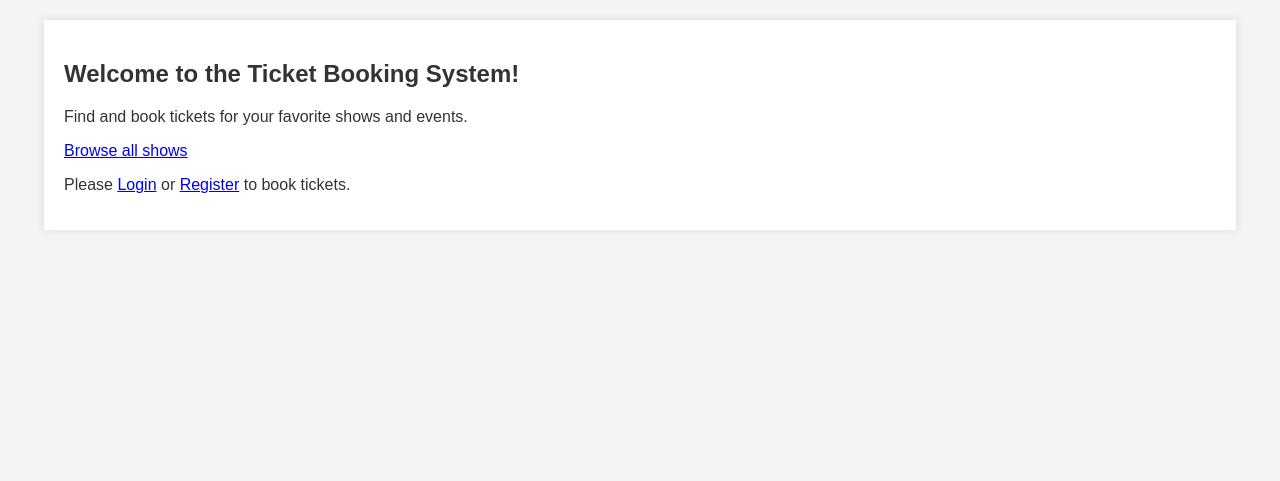
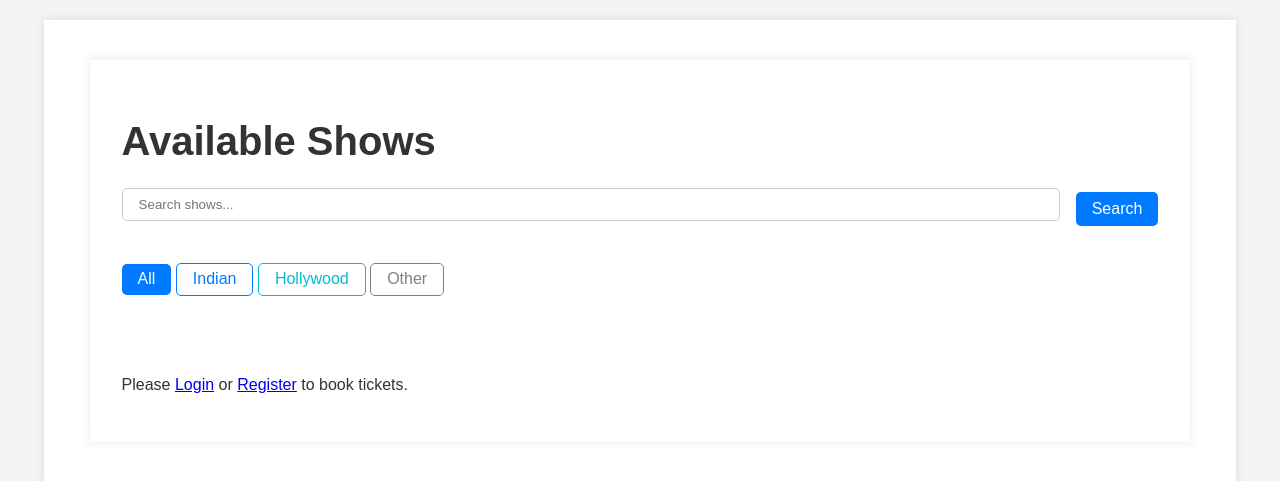
Before and after one commit to Ramharsh-aidev/ticket-booking-app, a Django app: page / in a window 1280 px wide. Shown: the part 50-531 px from the top of the page. Run offline with Django 5.2, Linux system fonts and the light colour scheme.

Commit message:
Enhanced the UI

```diff
--- a/templates/home.html
+++ b/templates/home.html
@@ -1,13 +1,30 @@
 {% extends 'base.html' %}
 
-{% block title %}Welcome{% endblock %}
+{% block title %}Available Shows{% endblock %}
 
 {% block content %}
-    <h2>Welcome to the Ticket Booking System!</h2>
-    <p>Find and book tickets for your favorite shows and events.</p>
+    <div class="container" style="padding: 2rem;">
+        <h1 style="font-size: 2.5rem; font-weight: bold; margin-bottom: 1.5rem;">Available Shows</h1>
 
-    <p><a href="{% url 'show_list' %}">Browse all shows</a></p>
+        <div style="display: flex; align-items: center; gap: 1rem; margin-bottom: 2rem;">
+            <input type="text" placeholder="Search shows..." style="flex: 1; padding: 0.5rem 1rem; border: 1px solid #ccc; border-radius: 5px;">
+            <button style="background-color: #007bff; color: white; padding: 0.5rem 1rem; border: none; border-radius: 5px;">Search</button>
+        </div>
 
+        <div style="margin-bottom: 2rem;">
+            <button style="background-color: #007bff; color: white; padding: 0.4rem 1rem; border: none; border-radius: 5px;">All</button>
+            <button style="border: 1px solid #007bff; color: #007bff; background: transparent; padding: 0.4rem 1rem; border-radius: 5px;">Indian</button>
+            <button style="border: 1px solid #00bcd4; color: #00bcd4; background: transparent; padding: 0.4rem 1rem; border-radius: 5px;">Hollywood</button>
+            <button style="border: 1px solid gray; color: gray; background: transparent; padding: 0.4rem 1rem; border-radius: 5px;">Other</button>
+        </div>
+
+        <div class="show-list" style="display: flex; flex-wrap: wrap; gap: 2rem;">
+            {# Your list of show cards will be rendered here separately #}
+            {% block show_cards %}
+            {% endblock %}
+        </div>
+
+        <div style="margin-top: 3rem;">
             {% if user.is_authenticated %}
                 <p>Hello, {{ user.username }}!</p>
                 <p><a href="{% url 'booking_history' %}">View your booking history</a></p>
@@ -17,5 +34,6 @@
             {% else %}
                 <p>Please <a href="{% url 'login' %}">Login</a> or <a href="{% url 'register' %}">Register</a> to book tickets.</p>
             {% endif %}
-
+        </div>
+    </div>
 {% endblock %}
```
Lines whose indentation alone changed are shown as unchanged.
